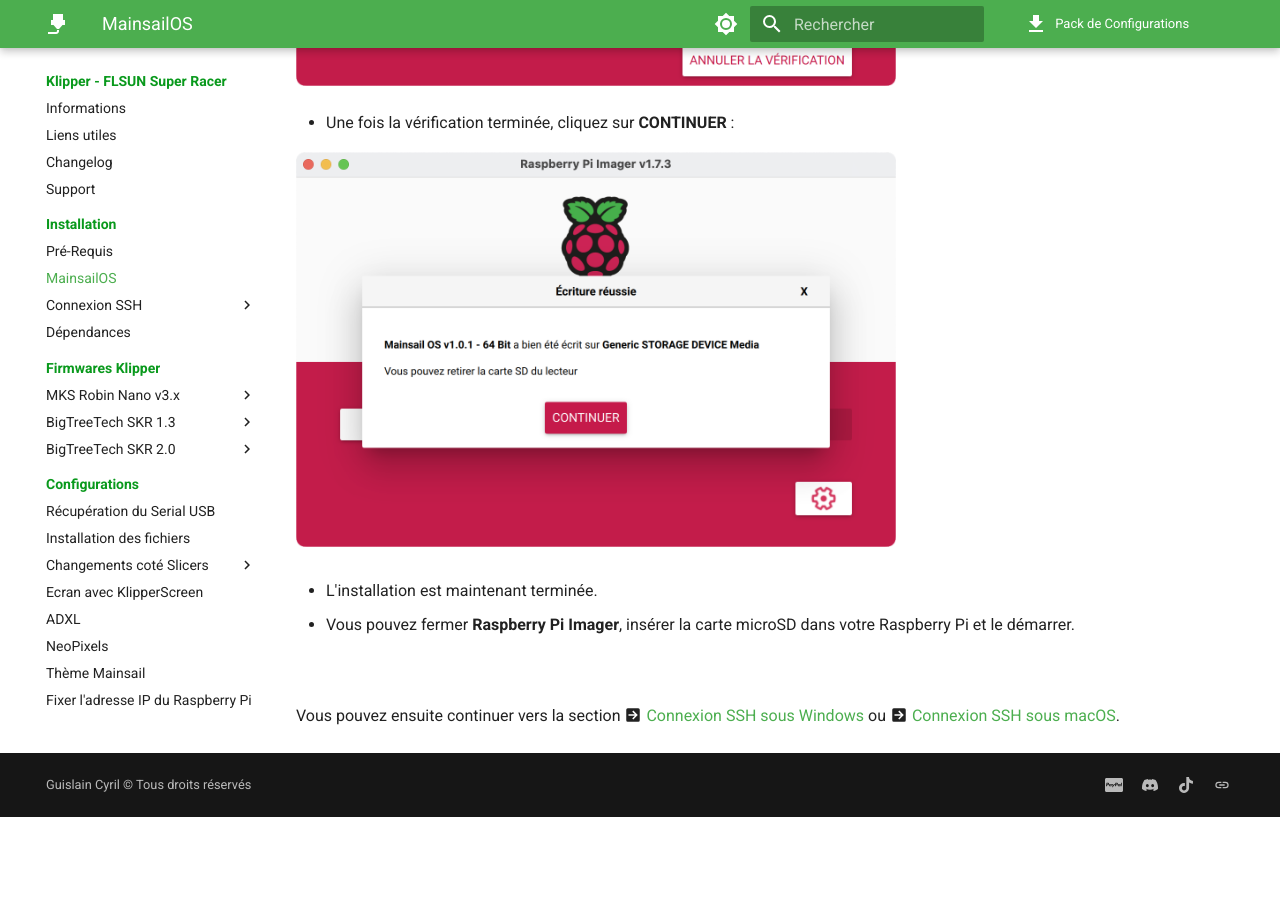
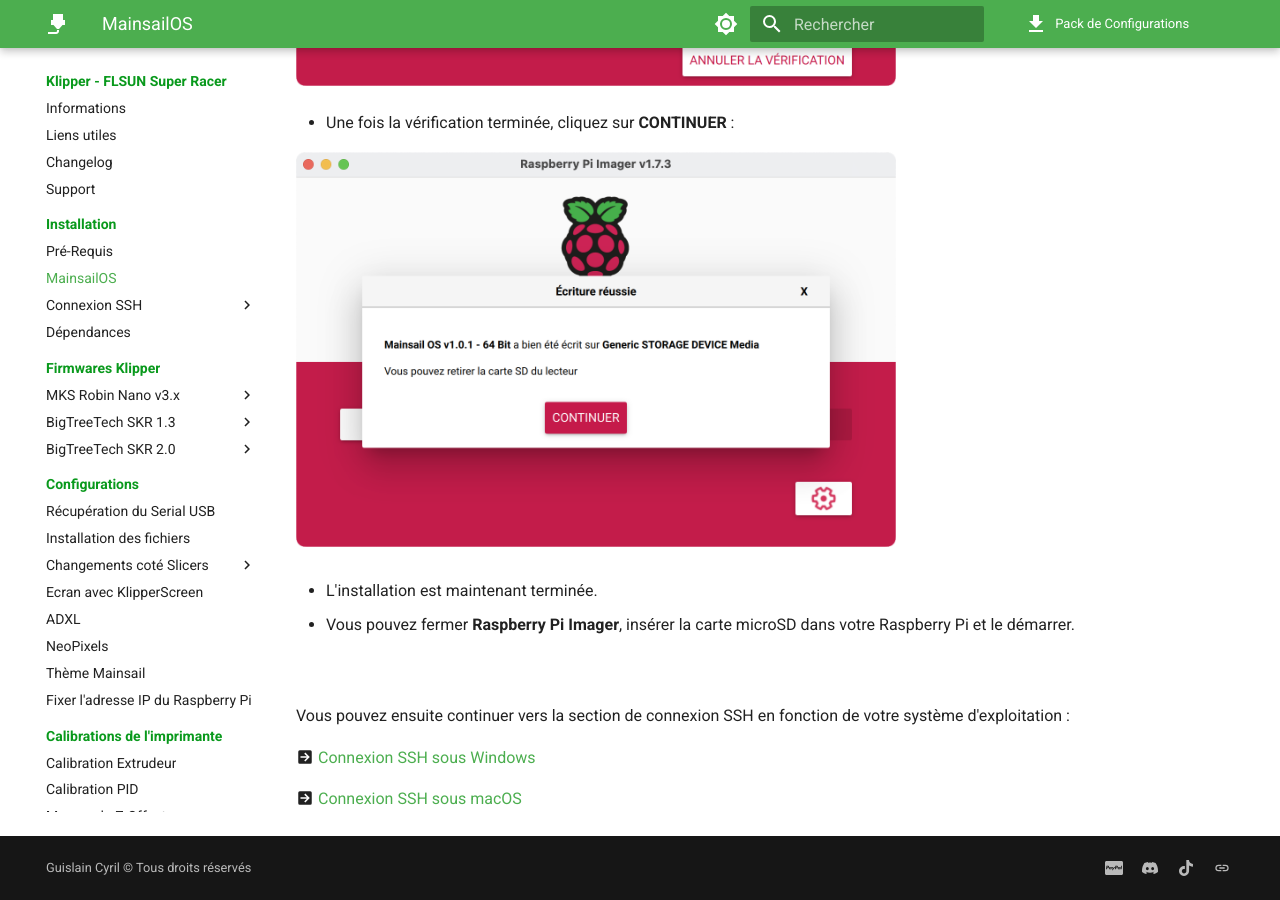
Before and after one commit to Guilouz/test, an MkDocs documentation site: the page built from docs/installation/mainsailos.md, in a window 1280 px wide and 900 px high, scrolled down 8152 px. Built offline with MkDocs 1.6.1 and Material for MkDocs 9.7.7, drawn with Linux system fonts in a browser that asks for light colours; comment, search, counter and statistics services are not loaded; before the commit the page ends 8969 px from its top, so only the background shows below that.

Commit message:
Update mainsailos.md

```diff
--- a/docs/installation/mainsailos.md
+++ b/docs/installation/mainsailos.md
@@ -92,4 +92,8 @@
 
 <br />
 
-Vous pouvez ensuite continuer vers la section :material-arrow-right-box: [Connexion SSH sous Windows](ssh/windows.md) ou :material-arrow-right-box: [Connexion SSH sous macOS](ssh/macos.md).
+Vous pouvez ensuite continuer vers la section de connexion SSH en fonction de votre système d'exploitation :
+
+:material-arrow-right-box: [Connexion SSH sous Windows](ssh/windows.md)
+
+:material-arrow-right-box: [Connexion SSH sous macOS](ssh/macos.md)
```
